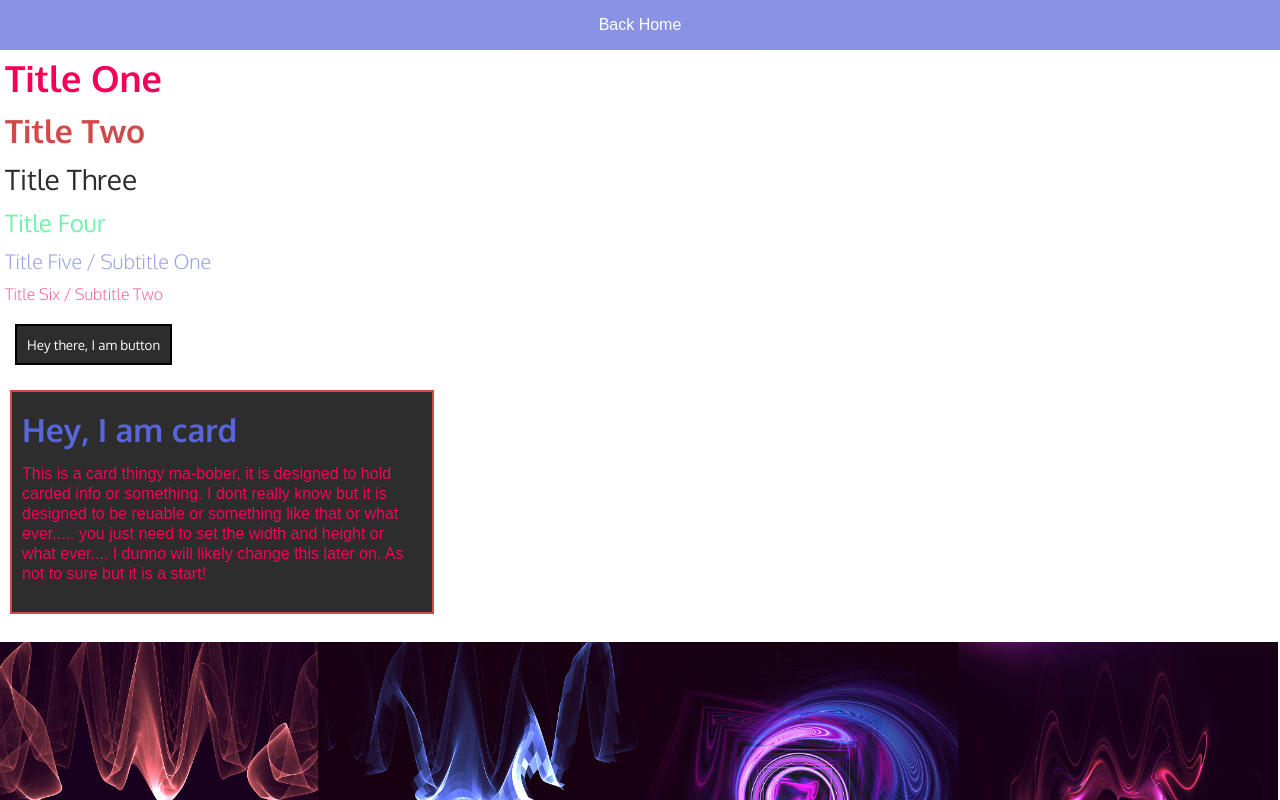
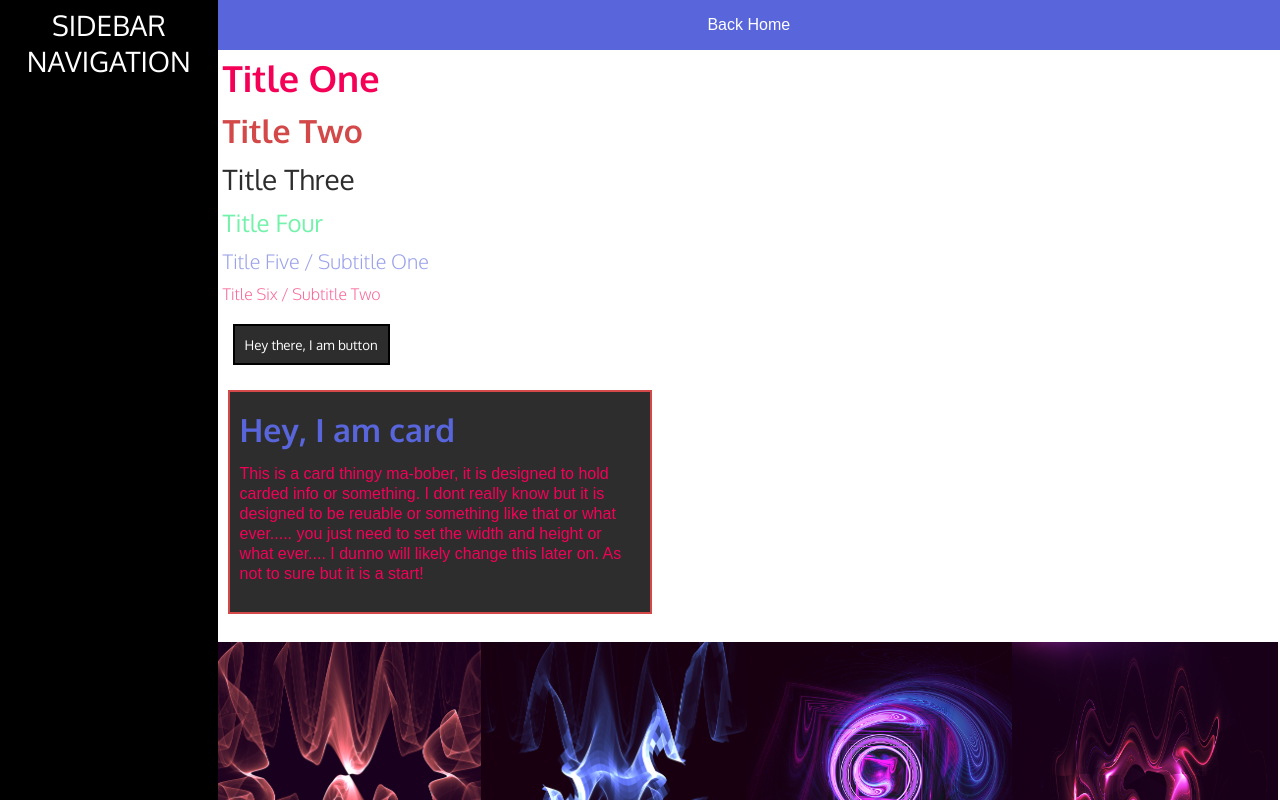
Before and after one commit to CEREBR4L/CEREBB-PAGES, a plain HTML site: page styles.html in a window 1280 px wide. Shown: the top 800 px of the page. Drawn offline with Linux system fonts and the light colour scheme.

Commit message:
a start to a sidebar nav and more flexbox!

```diff
--- a/css/style.css
+++ b/css/style.css
@@ -165,6 +165,31 @@ body, div, img{ padding: 0; margin: 0; }
   visibility: hidden;
 }
 
+.flex{
+  width: 100%;
+  display: flex;
+  align-items: stretch;
+}
+
+.sidebar-nav{
+  width: 17%;
+  max-width: 17%;
+}
+
+.sidebar-nav-inner{
+  position: fixed;
+  height: 100vh;
+  width: 17%;
+  max-width: 17%;
+  background-color: black;
+  color: white;
+}
+
+.sidebar-main{
+  width: 83%;
+  margin: 0 0% 0 0;
+}
+
 #carded{
   width: 400px;
   height: 200px;
--- a/styles.html
+++ b/styles.html
@@ -4,7 +4,14 @@
 	<title></title>
 	<link rel='stylesheet prefetch' href='css/style.css'>
 </head>
-<body>
+<body class="flex">
+
+<div class="sidebar-nav">
+	<div class="sidebar-nav-inner">
+		<h3 class="h3 t-center">SIDEBAR NAVIGATION</h3>
+	</div>
+</div>
+<div class="sidebar-main">
 
 	<a href="index.html" class="link">
 		<div id="home">
@@ -57,6 +64,7 @@
 		</div>
 
 	</div>
+</div>
 
 </body>
 </html>
```
Lines whose indentation alone changed are shown as unchanged.
